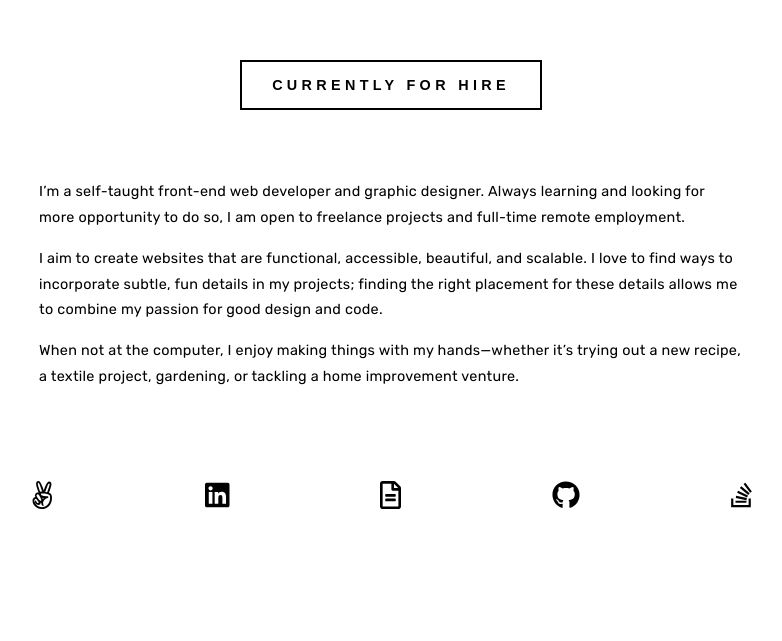
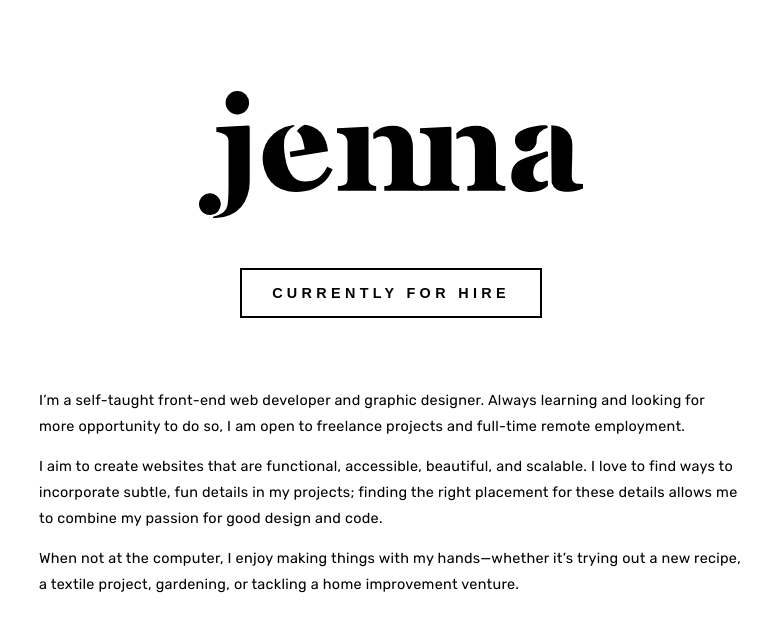
Before and after one commit to jenna-m/portfolio, a React (Create React App) app: page / in a window 1280 px wide. Shown: the part 159-800 px from the top of the page, without its empty margins (249-1031 px from the left). Built offline with nearby package versions, Linux system fonts and the light colour scheme.

Commit message:
Move Home to /pages

```diff
--- a/src/components/home.js
+++ b/src/components/pages/home/home.js
@@ -1,17 +1,15 @@
 import React from 'react';
 import { Link } from 'react-router-dom';
-import logo from '../assets/graphics/logoLG.svg';
-import About from '../data/aboutData';
-import Social from '../data/socialData';
-import skillsImg from '../assets/graphics/skills.svg';
-import Skills from '../data/skillsData';
+import Logo from './logo';
+import About from '../../../data/aboutData';
+import Social from '../../../data/socialData';
+import skillsImg from '../../../assets/graphics/skills.svg';
+import Skills from '../../../data/skillsData';
 
 export default function Home() {
 	return (
 		<div className="home-content">
-			<div id="logo-splash">
-				<img src={logo} alt="Jenna Michaels Logo" />
-			</div>
+			<Logo />
 			<div>
 				<Link to="/contact">
 					<button data-hover="get in touch">
--- a/src/constants/routes.js
+++ b/src/constants/routes.js
@@ -2,7 +2,7 @@ import React from 'react';
 import { Route, Switch } from 'react-router-dom';
 
 //Import page components
-import Home from '../components/home';
+import Home from '../components/pages/home/home';
 import Work from '../components/pages/work/work';
 import ProjectPage from '../components/pages/work/projectPage';
 import Contact from '../components/pages/contact/contact';
```
